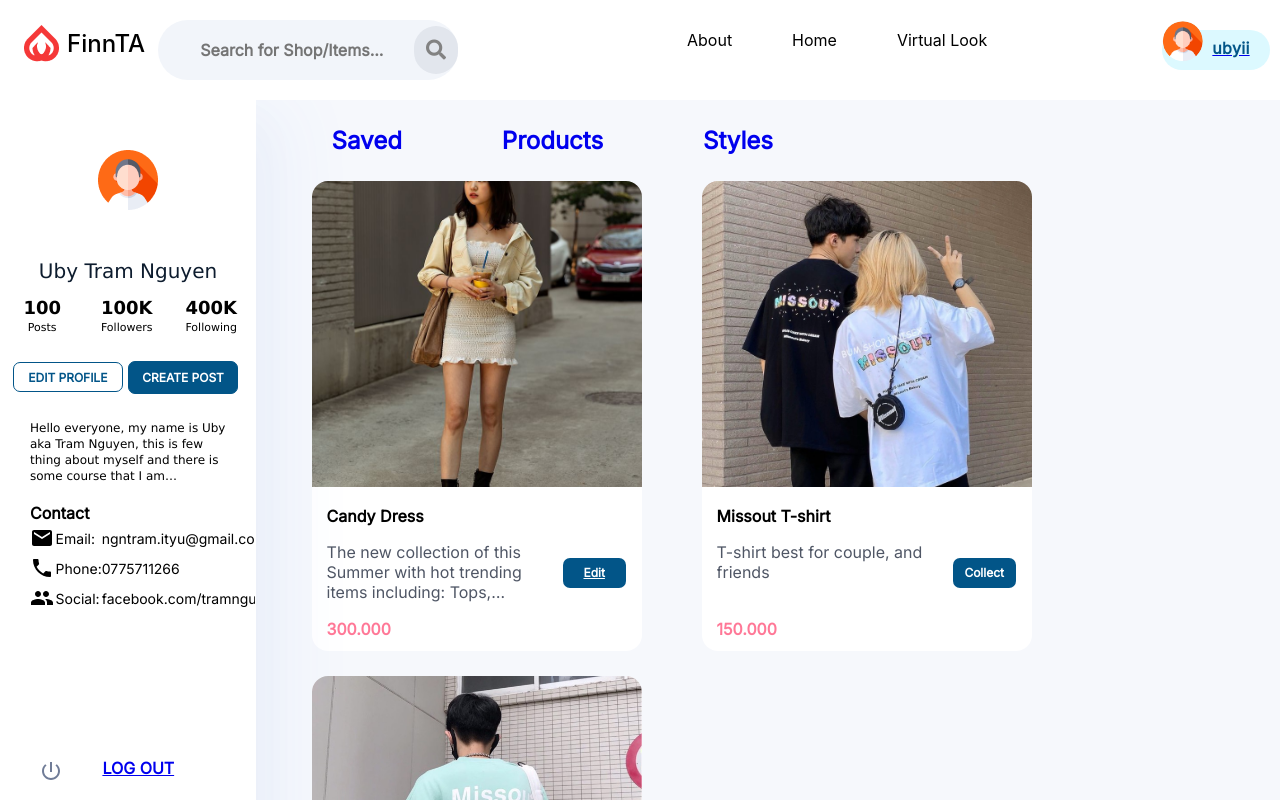
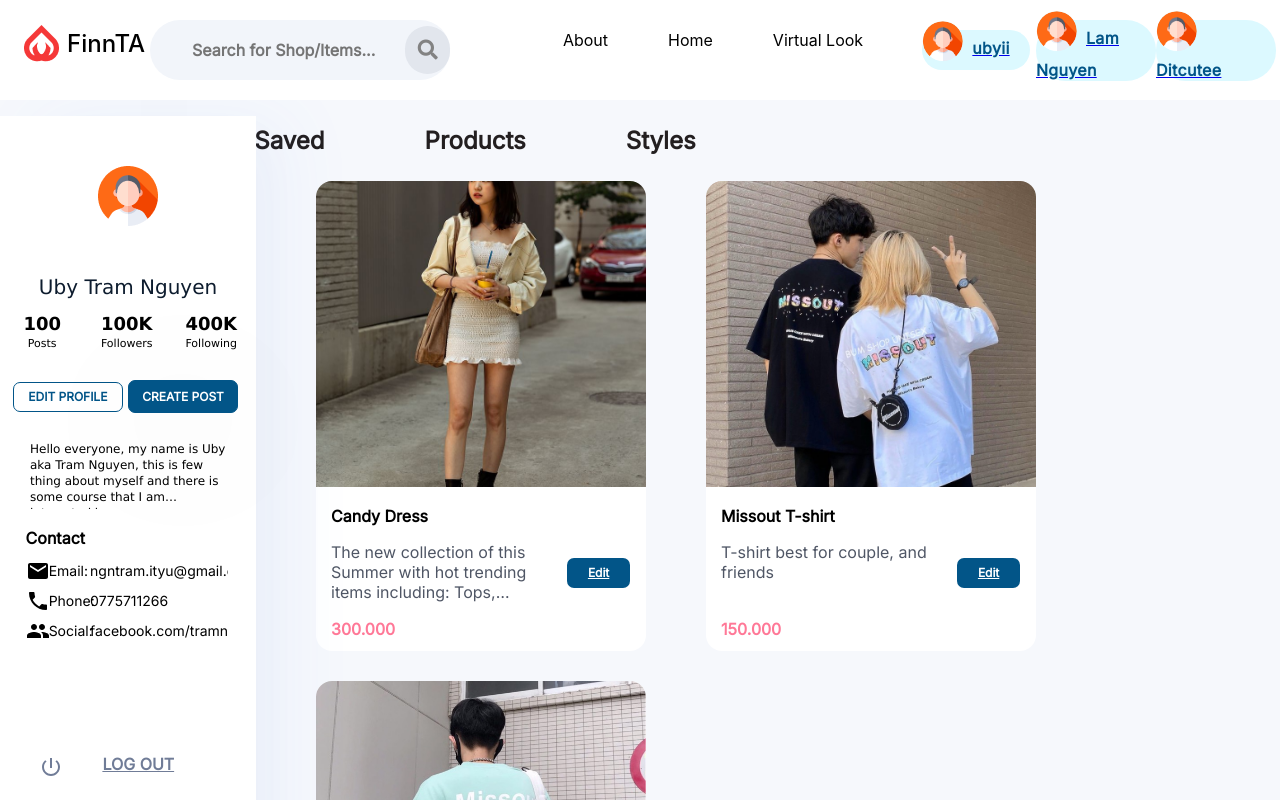
Before and after one commit to tram270600/FinnTA-Recommendation-System, a React (Create React App) app in the folder frontend/: page /profile/1 in a window 1280 px wide. Shown: the top 800 px of the page. Built offline with nearby package versions, Linux system fonts and the light colour scheme.

Commit message:
Collect function and change button depends on account_id
nhớ bấm nút *collect* 2 lần, lần đầu nó sẽ in rỗng, lần 2 trở đi mới in thông tin

```diff
--- a/frontend/database/db.json
+++ b/frontend/database/db.json
@@ -53,6 +53,9 @@
         "2"
       ],
       "id": 5
+    },
+    {
+      "id": 6
     }
   ]
 }
--- a/frontend/src/App.js
+++ b/frontend/src/App.js
@@ -17,7 +17,7 @@ const App = () => {
         <Route path="/" component={HomeScreen} exact></Route>
         <Route path="/look" component={VirtualLookScreen}></Route>
         <Route path="/upload" component={UploadItem}></Route>
-        <Route path="/profile" component={ProfileScreen}></Route>
+        <Route path="/profile/:account_id" component={ProfileScreen}></Route>
         <Route path="/product/:product_id" component={ProductDetailScreen}></Route>
         <Route path="/editpost/:product_id" component={EditItemScreen}></Route>
         <Route path="/set/:id" component={SetDetailScreen}></Route>
--- a/frontend/src/data/accounts.js
+++ b/frontend/src/data/accounts.js
@@ -1,7 +1,7 @@
-const data = {
+const account = {
   accounts: [
     {
-      account_id: "1",
+      account_id: 1,
       username: "ubyii",
       password: "123",
       phone: "0775711266",
@@ -9,24 +9,24 @@ const data = {
       descripttion: "Welcome to my closet",
       avatar: "images/avatar.png",
     },
-    // {
-    //   accountid: "2",
-    //   username: "Lam Nguyen",
-    //   password: "123",
-    //   phone: "0775711266",
-    //   email: "maliop@gmail.com",
-    //   descripttion: "Welcome to my closet",
-    //   avatar: "/images/avatar.png",
-    // },
-    // {
-    //   accountid: "3",
-    //   username: "Ditcutee",
-    //   password: "123",
-    //   phone: "0775711266",
-    //   email: "meeling06@gmail.com",
-    //   descripttion: "Welcome to my closet",
-    //   avatar: "/images/avatar.png",
-    // }
+    {
+      accountid: 2,
+      username: "Lam Nguyen",
+      password: "123",
+      phone: "0775711266",
+      email: "maliop@gmail.com",
+      descripttion: "Welcome to my closet",
+      avatar: "images/avatar.png",
+    },
+    {
+      accountid: 3,
+      username: "Ditcutee",
+      password: "123",
+      phone: "0775711266",
+      email: "meeling06@gmail.com",
+      descripttion: "Welcome to my closet",
+      avatar: "images/avatar.png",
+    }
   ]
 };
-export default data;
+export default account;
--- a/frontend/src/screens/Display.js
+++ b/frontend/src/screens/Display.js
@@ -1,28 +1,39 @@
 import React, { Component, useState } from 'react';
 import '../styles/Display.scss';
 import data from '../data/products';
+import account from '../data/accounts';
+import { useParams } from 'react-router-dom';
 
 const Display = () => {
-    const [saved_id, set_saved_id] = useState(null);
-    const [owner_id, set_owner_id] = useState(null);
-    const [saved_img, set_saved_img] = useState(null);
-    const [saved_name, set_saved_name] = useState(null);
-    var numberOfSavedItem = 0;
+    // const [saved_id, set_saved_id] = useState();
+    const [owner_id, set_owner_id] = useState(1);
+    const [saved_img, set_saved_img] = useState("");
+    const [saved_name, set_saved_name] = useState("");
+    const {account_id} = useParams();
+
+    const Owner = account.accounts.find(x => x.account_id === 1);
+    var [isOwner, set_isOwner] = useState(Owner.account_id === parseInt(account_id, 10)? true: false);
+
+    // if (Owner.account_id === parseInt(account_id, 10)) {set_isOwner(true)}
 
     const handleSaveItem = (savedItem) => {
-        numberOfSavedItem ++;
-        set_saved_id("1");
-        set_owner_id(savedItem.product_id);
-        set_saved_img(savedItem.product_image);
-        set_saved_name(savedItem.product_name);
-        const item = {id, productID, img, name};
+        const product = data.products.find(x => x.product_id === savedItem.product_id);
 
-        fetch('http://localhost:8000/setClothes', {
+        set_saved_img("" + product.product_image + "");
+        set_saved_name("" + product.product_name + "");
+        const item = { owner_id, saved_img, saved_name };
+
+        // if (){
+
+        // }
+
+        fetch('http://localhost:8000/savedClothes', {
             method: 'POST',
-            headers: {"Content-Type": "application/json"},
+            headers: { "Content-Type": "application/json" },
             body: JSON.stringify(item),
         }).then(() => {
             console.log('new Saved Item added');
+            console.log(product);
         })
     }
 
@@ -54,7 +65,7 @@ const Display = () => {
                     <div className="item">
                         <img src={productDisplay.product_image} alt="Norway" className="picture" />
                         <div className="detail">
-                            <div className = "info">
+                            <div className="info">
                                 <p className="name">
                                     {productDisplay.product_name}
                                 </p>
@@ -66,14 +77,12 @@ const Display = () => {
                                 </p>
                             </div>
 
-                            <div className ="button">
-                                {productDisplay.product_id === "1" && (
-                                    <a href ={"/editpost/" + productDisplay.product_id} className="edit">Edit</a>
-                                )}
+                            <div className="button">
+                                {isOwner &&
+                                    <a href={"/editpost/" + productDisplay.product_id} className="edit">Edit</a>}
 
-                                {productDisplay.product_id === "2" && (
-                                    <a className="edit"
-                                        onClick={() => handleSaveItem(productDisplay)}>Collect</a>)}
+                                {!isOwner &&
+                                    <a className="edit" onClick={() => handleSaveItem(productDisplay)}>Collect</a>}
                                 {/* <a href ={"/editpost/" + productDisplay.product_id} className="edit">Edit</a> */}
                             </div>
                         </div>
--- a/frontend/src/screens/ProfileScreen.js
+++ b/frontend/src/screens/ProfileScreen.js
@@ -8,12 +8,14 @@ const ProfileScreen = () => {
     return (
         <>
             <div className="Page">
-                <NavBar/>
-                <div className="SideBar">
-                    <SideBar/>
-                </div>
-                <div className="PageDisplay">
-                    <Display/>
+                <NavBar />
+                <div className="HomePage">
+                    <div className="SideBar">
+                        <SideBar />
+                    </div>
+                    <div className="PageDisplay">
+                        <Display />
+                    </div>
                 </div>
             </div>
         </>
--- a/frontend/src/screens/SideBar.js
+++ b/frontend/src/screens/SideBar.js
@@ -1,16 +1,24 @@
-import React, { Component } from 'react';
+import React, { useState } from 'react';
 import '../styles/SideBar.css';
 import SideBarData from '../data/SideBarData';
 import avatar from '../images/avatar.png';
 import PowerSettingsNewIcon from '@mui/icons-material/PowerSettingsNew';
+import data from '../data/products';
+import account from '../data/accounts';
+import { useParams } from 'react-router-dom';
 
-class SideBar extends Component {
-  render() {
+const SideBar = () => {
+  const { account_id } = useParams();
+
+  const Owner = account.accounts.find(x => x.account_id === 1);
+  var [isOwner, set_isOwner] = useState(Owner.account_id === parseInt(account_id, 10) ? true : false);
+  console.log(isOwner);
+
   return (
-      <div style={{ height: "100%" }}>
+    <div className='SideBarContent'>
       {/* Avatar */}
-        <div id="avatar" style={{ height: "20%" }}>
-          <img src={avatar} className="SideBarAvatar" />
+      <div className='SideBarAvatar'>
+        <img src={avatar} className="SideBarPicture" />
       </div>
       {/* User Name */}
       {SideBarData.User.map((val, key) => {
@@ -88,7 +96,6 @@ class SideBar extends Component {
 
       </div>
       {/* Bio */}
-        <div>
       {SideBarData.User.map((val, key) => {
         return (
           <div
@@ -99,7 +106,6 @@ class SideBar extends Component {
           </div>
         );
       })}
-        </div>
 
       <div className="SideBarInfor">
         <div className="SideBarContact">Contact</div>
@@ -124,6 +130,7 @@ class SideBar extends Component {
         })}
       </div>
       {/* Log out */}
+      {isOwner &&
         <div className="Exit">
           <li className="Logout">
             <a className="LogoutIcon">
@@ -133,10 +140,10 @@ class SideBar extends Component {
               LOG OUT
             </a>
           </li >
-        </div>
+        </div>}
     </div >
   );
 }
-}
+
 
 export default SideBar;
--- a/frontend/src/styles/Display.scss
+++ b/frontend/src/styles/Display.scss
@@ -28,6 +28,7 @@
     list-style: none;
     width: 40%;
     height: 100%;
+    justify-content: flex-end;
 }
 
 .dash {
@@ -43,9 +44,10 @@
     font-style: normal;
     font-weight: bold;
     font-size: 24px;
+    color: #231F20;
 }
 
-.MenuLinks #current {
+.MenuLinks:active {
     color: #231F20;
 }
 
@@ -65,8 +67,8 @@
     width: 330px;
     height: 470px;
     padding: 0px;
-    margin: 0px 30px;
-    margin-bottom: 25px;
+    margin-left: 60px;
+    margin-bottom: 30px;
     > img{
         width: 100%;
         max-width: 100%;
--- a/frontend/src/styles/SideBar.css
+++ b/frontend/src/styles/SideBar.css
@@ -2,30 +2,22 @@ body {
   margin: 0;
   padding: 0;
 }
-
-.SideBar {
-  position: fixed;
-  width: 20%;
-  max-height: 100%;
-  background: #FFFFFF;
-  box-shadow: 35.0877px 0px 70px rgba(86, 128, 248, 0.05), 23.8596px 5.61404px 50px rgba(0, 0, 0, 0.02);
+.SideBarContent{
+  width: 100%;
+  height: 100%;
 }
 
-.SideBarAvatar {
-  justify-items: center;
-  width: auto;
-  height: auto;
-  margin-left: auto;
-  margin-right: auto;
-  margin-top: auto;
-  margin-bottom: auto;
-  display: block;
+.SideBarAvatar{
+  height: 20%;
+  width: 100%;
+  position: relative;
 }
 
-.SideBarAvatar:hover {
-  -ms-transform: scale(1.5); /* IE 9 */
-  -webkit-transform: scale(1.5); /* Safari 3-8 */
-  transform: scale(1.5);
+.SideBarPicture {
+  position: absolute;
+  top: 50%;
+  left: 50%;
+  transform: translate(-50%, -50%);
 }
 
 img {
@@ -44,6 +36,7 @@ img {
   font-family: 'Avenir Next', 'Lucida Sans Unicode', 'Lucida Grande', 'Lucida Sans', Arial, sans-serif;
   font-weight: 200;
   font-size: 20px;
+  height: 2.75%;
   line-height: 22px;
   /* identical to box height */
   display: block;
@@ -52,7 +45,7 @@ img {
 }
 
 .follow{
-  height: auto;
+  height: 5.25%;
   padding: 0;
   width: 100%;
   display: flex;
@@ -87,7 +80,7 @@ img {
 
 .SideBarProfile {
   width: 100%;
-  height: 85px;
+  height: 11%;
   font-family: Inter;
   font-style: normal;
   font-weight: 800;
@@ -116,6 +109,7 @@ img {
   border-radius: 7px;
   margin-left: 10%;
   color: #025588;
+  filter: drop-shadow(0px 24px 64px rgba(0, 0, 0, 0.06));
 
   display: flex;
   align-items: center;
@@ -133,6 +127,7 @@ img {
   border-radius: 7px;
   margin-right: 10%;
   color: #FFFFFF;
+  filter: drop-shadow(0px 24px 64px rgba(0, 0, 0, 0.06));
 
   display: flex;
   align-items: center;
@@ -149,6 +144,7 @@ img {
   color: #000000;
   margin-left: 30px;
   margin-right: 30px;
+  height: 8.5%;
   display: -webkit-box;
   -webkit-line-clamp: 4;
   -webkit-box-orient: vertical;
@@ -156,7 +152,7 @@ img {
 }
 
 .SideBarContact {
-  margin-top: 8%;
+  height: 22%;
   font-family: 'Inter', 'Lucida Sans Unicode', 'Lucida Grande', 'Lucida Sans', Arial, sans-serif;
   font-style: normal;
   font-weight: 600;
@@ -166,10 +162,11 @@ img {
 }
 
 .SideBarInfor {
-  margin-left: 30px;
+  margin-left: 10%;
+  margin-top: 8%;
   margin-right: auto;
-  height: auto;
-  width: 100%;
+  height: 15%;
+  width: 90%;
 }
 
 .SideBarInfor .row {
@@ -225,7 +222,7 @@ img {
 
 .Exit{
   width: 100%;
-  height: 25%;
+  height: 18%;
   position: relative;
 }
 
@@ -236,7 +233,7 @@ img {
   flex-direction: row;
   justify-items: center;
   position: absolute;
-  bottom: 15%;
+  bottom: 10%;
 }
 
 .LogoutIcon{
@@ -257,17 +254,18 @@ img {
   text-transform: uppercase;
   align-items: center;
   justify-content: space-around;
+  color: #707C97;
 }
 
 .LogoutTitle:hover{
-  border-bottom: 3px solid var(--primaryBlue);
-  color: var(--primaryBlue);
+  border-bottom: 3px solid #231F20;
+  color: #231F20;
   transition: all 0.3s ease-out;
-  text-decoration: var(--primaryBlue);
+  text-decoration: #231F20;
 }
 
 .LogoutIcon:hover{
   transition: all 0.3s ease-out;
-  text-decoration: var(--primaryBlue);
+  text-decoration: #231F20;
   font-size:120%;
 }
--- a/frontend/src/styles/homepage.css
+++ b/frontend/src/styles/homepage.css
@@ -13,8 +13,13 @@
 }
 
 .PageDisplay {
-    margin-left: 22%;
+    margin-left: 20%;
     position: flex;
     height: 100%;
-    width: 78%;
+    width: 80%;
 }
+
+.HomePage {
+    width: 100%;
+    height: 100%;
+}
```
Also changed, not shown: frontend/database/SavedItem.json (added, +10 -0 lines). Lines whose indentation alone changed are shown as unchanged.
